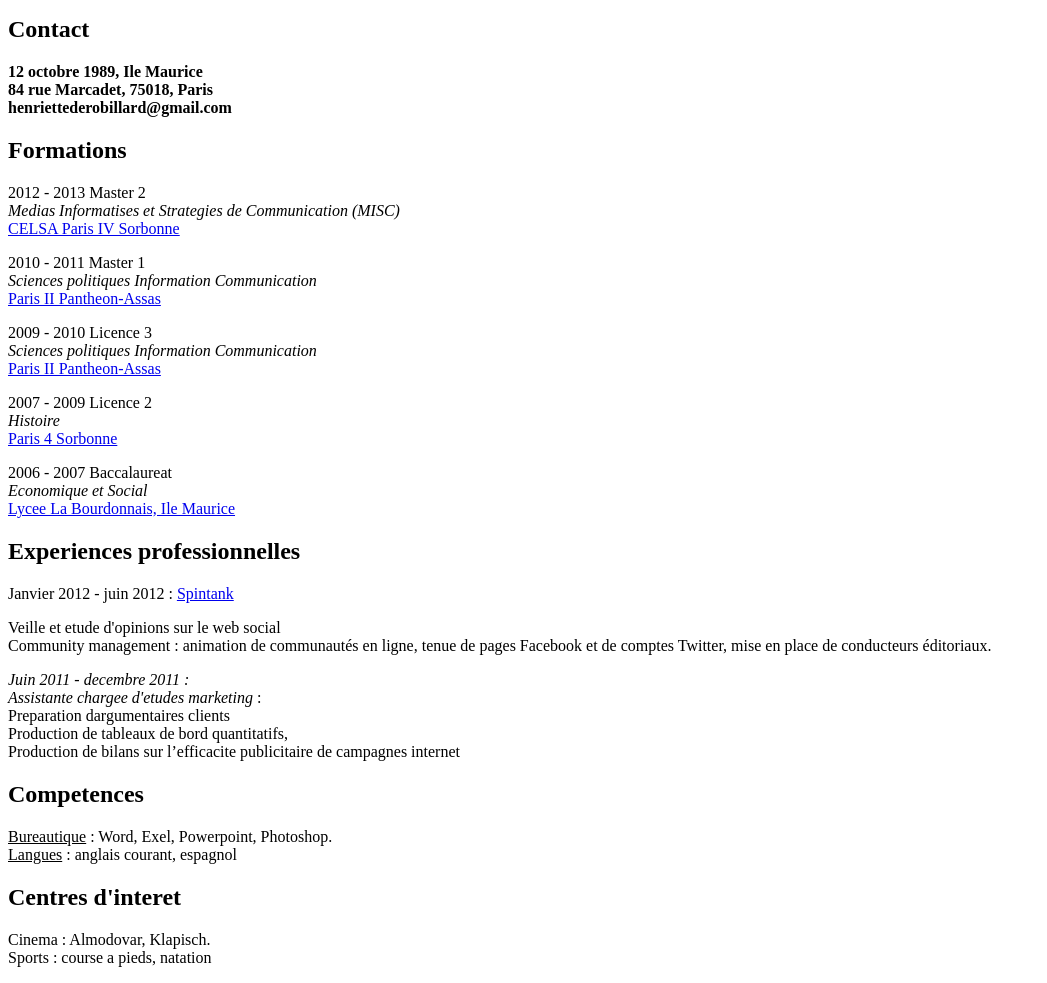
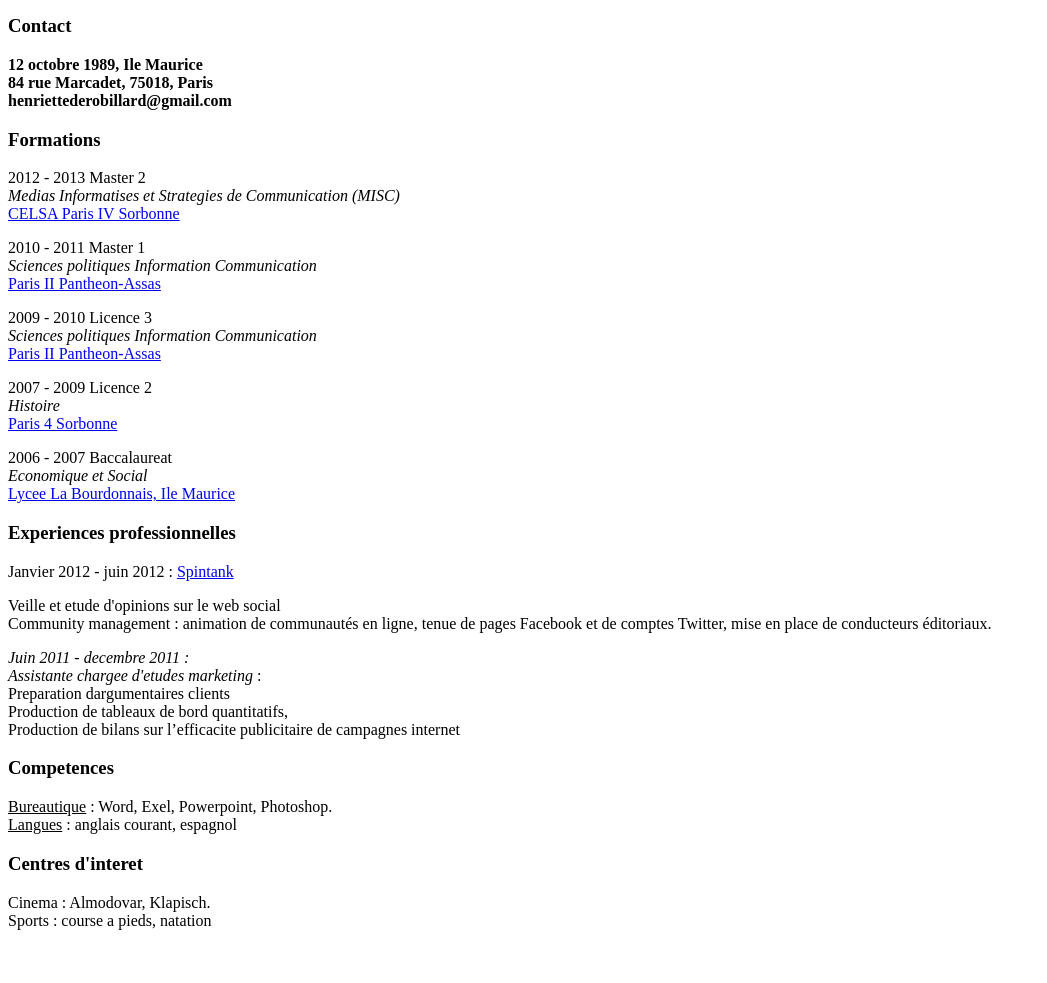
Before and after one commit to HenrietteDR/my_cv, a plain HTML site: page index.html in a window 1280 px wide. Shown: the part 260-1243 px from the top of the page, without its empty margins (0-1047 px from the left). After the commit the page ends 1206 px from the top, so only its background shows below. Drawn offline with Linux system fonts and the light colour scheme.

Commit message:
changement tîtres, taille textes

```diff
--- a/index.html
+++ b/index.html
@@ -5,13 +5,14 @@
 <img src="https://fbcdn-sphotos-g-a.akamaihd.net/hphotos-ak-ash3/156573_3364737550881_1317793111_n.jpg" width="200" height="190"/>
 
 <div>
-<h2> Contact </h2>
+<h3> Contact </h3>
 <p><b> 12 octobre 1989, Ile Maurice </b>
 <br><b> 84 rue Marcadet, 75018, Paris </b>
 <br><b> henriettederobillard@gmail.com </b></p>
 </div>
 
-<h2>Formations</h2>
+<div>
+<h3>Formations</h3>
 <p>2012 - 2013 Master 2
 <br><i>Medias Informatises et Strategies de Communication (MISC)</i>
 <br><a href="http://www.celsa.fr/"target=_blank"<b>CELSA Paris IV Sorbonne</b></p></a>
@@ -27,8 +28,9 @@
 <p>2006 - 2007 Baccalaureat
 <br><i>Economique et Social</i>
 <br><a href="http://www.lyceelabourdonnais.mu/"target=_blank"<b>Lycee La Bourdonnais, Ile Maurice </p></b></a>
+</div>
 
-<h2> Experiences professionnelles</h2>
+<h3> Experiences professionnelles</h3>
 <p> Janvier 2012 - juin 2012 : <a href="http://www.spintank.fr/"target=_blank"<b>Spintank</b></a>
 <p> Veille et etude d'opinions sur le web social
 <br>Community management : animation de communautés en ligne, tenue de pages Facebook et de comptes Twitter, mise en place de conducteurs éditoriaux.</p>
@@ -39,10 +41,10 @@
 <br>Production de tableaux de bord quantitatifs,
 <br>Production de bilans sur l’efficacite publicitaire de campagnes internet
 
-<h2> Competences </h2>
+<h3> Competences </h3>
 <p><u>Bureautique</u> : Word, Exel, Powerpoint, Photoshop.
 <br><u>Langues</u> : anglais courant, espagnol</p>
 
-<h2> Centres d'interet</h2>
+<h3> Centres d'interet</h3>
 <p> Cinema : Almodovar, Klapisch.
 <br> Sports : course a pieds, natation </p>
```
